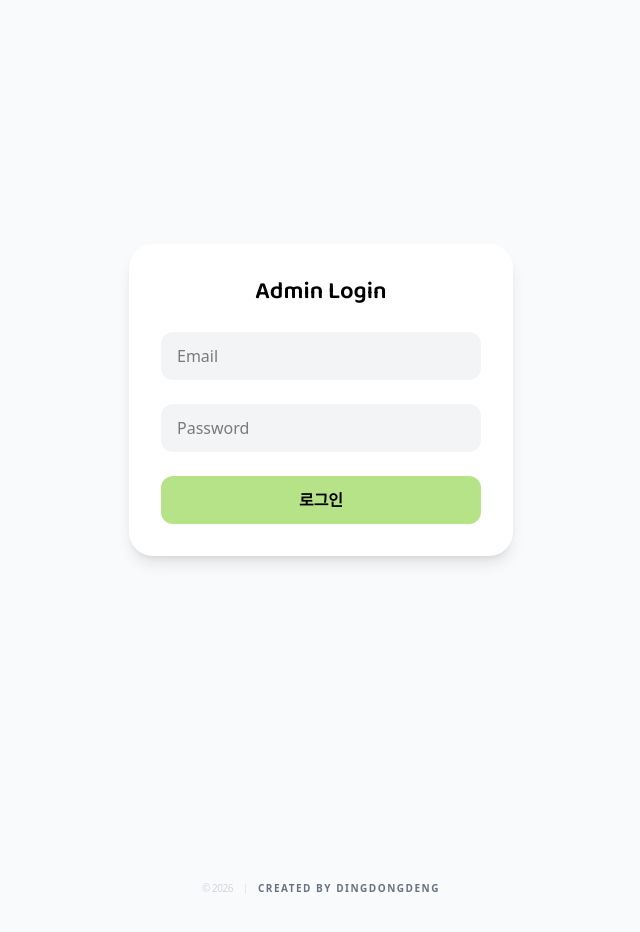
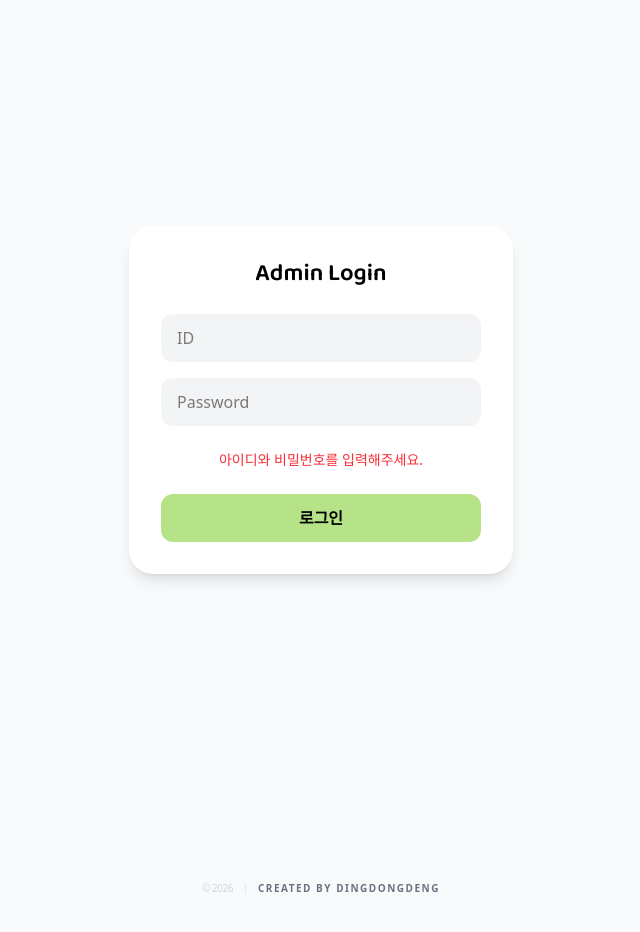
Before and after one commit to aubepluieh3/deng7uck, a React (Vite) app: page /admin in a window 1280 px wide. Both pictures are taken after a click on the button "로그인". Shown: the top 932 px of the page, without its empty margins (319-959 px from the left). Built offline with nearby package versions, Linux system fonts and the light colour scheme; no server answers.

Commit message:
feat: simplify admin login by auto-appending domain and adding enter key support

```diff
--- a/src/pages/AdminLoginPage.tsx
+++ b/src/pages/AdminLoginPage.tsx
@@ -10,11 +10,19 @@ const AdminLoginPage = () => {
   const [error, setError] = useState("");
 
   const handleLogin = async () => {
+    if (!email || !password) {
+      setError("아이디와 비밀번호를 입력해주세요.");
+      return;
+    }
+
     try {
-      await signInWithEmailAndPassword(auth, email, password);
+      const emailId = email.split('@')[0];
+      const fullEmail = `${emailId}@deng.com`;
+
+      await signInWithEmailAndPassword(auth, fullEmail, password);
       navigate("/messages");
-    } catch {
-      setError("로그인 실패");
+    } catch (err) {
+      setError("로그인에 실패했습니다. 아이디 또는 비밀번호를 확인하세요.");
     }
   };
 
@@ -23,24 +31,30 @@ const AdminLoginPage = () => {
       <div className="w-full max-w-sm bg-white rounded-3xl p-8 shadow-lg space-y-6">
         <h1 className="font-title text-2xl text-center">Admin Login</h1>
 
+        <div className="space-y-4">
           <input
-          placeholder="Email"
-          className="w-full px-4 py-3 rounded-xl bg-gray-100"
+            type="text"
+            placeholder="ID"
+            value={email}
+            className="w-full px-4 py-3 rounded-xl bg-gray-100 outline-none focus:ring-2 focus:ring-[#B6E388]"
             onChange={(e) => setEmail(e.target.value)}
           />
 
           <input
             type="password"
             placeholder="Password"
-          className="w-full px-4 py-3 rounded-xl bg-gray-100"
+            value={password}
+            className="w-full px-4 py-3 rounded-xl bg-gray-100 outline-none focus:ring-2 focus:ring-[#B6E388]"
             onChange={(e) => setPassword(e.target.value)}
+            onKeyDown={(e) => e.key === "Enter" && handleLogin()}
           />
+        </div>
 
-        {error && <p className="text-sm text-red-500">{error}</p>}
+        {error && <p className="text-sm text-red-500 text-center">{error}</p>}
 
         <button
           onClick={handleLogin}
-          className="w-full py-3 rounded-xl bg-[#B6E388] font-bold"
+          className="w-full py-3 rounded-xl bg-[#B6E388] font-bold hover:opacity-90 transition-opacity"
         >
           로그인
         </button>
@@ -48,5 +62,4 @@ const AdminLoginPage = () => {
     </main>
   );
 };
-
 export default AdminLoginPage;
```
Lines whose indentation alone changed are shown as unchanged.
